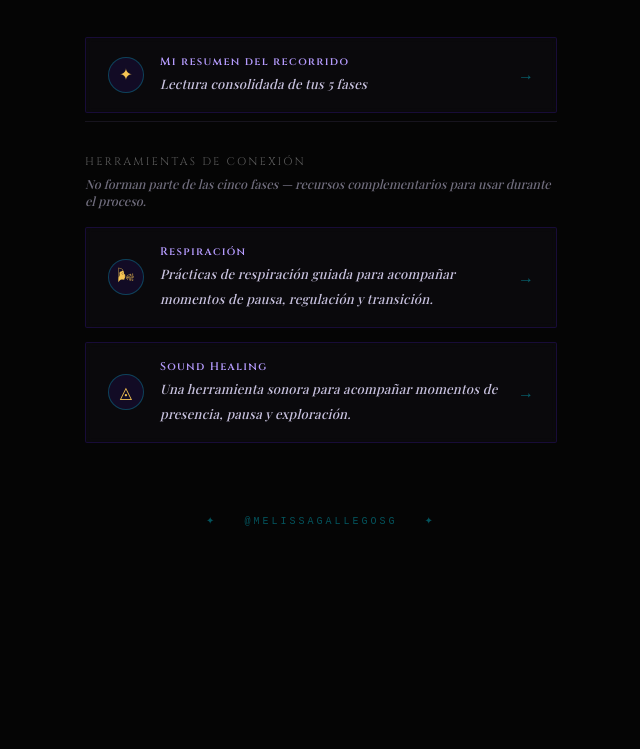
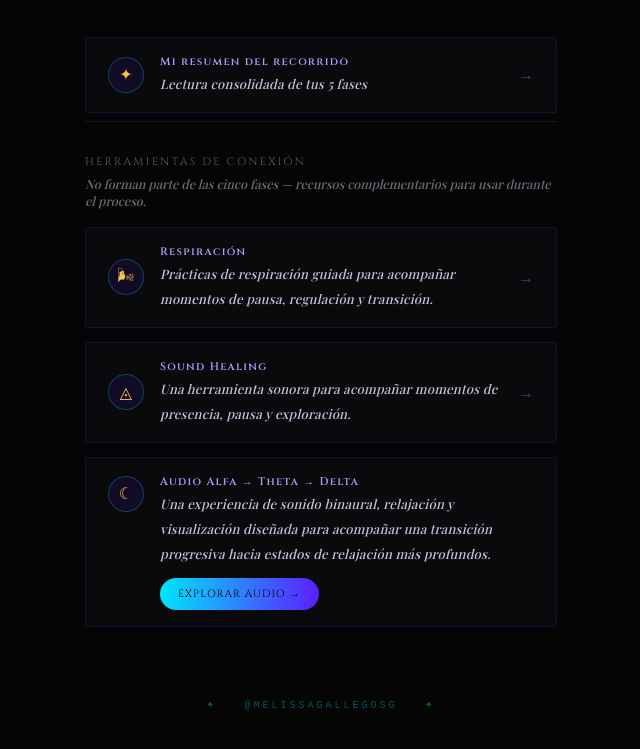
Before and after one commit to melissagallegosg/melissagallegosg-multilink, a plain HTML site: page index.html in a window 1280 px wide. Shown: the part 2182-2931 px from the top of the page, without its empty margins (319-959 px from the left). Before the commit the page ends 2789 px from the top, so only its background shows below. Drawn offline with nearby package versions, Linux system fonts and the light colour scheme; a web font is replaced by a local one.

Commit message:
Add files via upload

```diff
--- a/index.html
+++ b/index.html
@@ -412,6 +412,32 @@
   .link-arrow { font-size: 16px; color: var(--cyan); opacity: 0.4; transition: all 0.4s ease; position: relative; z-index: 1; }
   .link-card:hover .link-arrow { opacity: 0.9; transform: translateX(3px); }
 
+  .audio-tool-card { align-items: flex-start; cursor: default; }
+  .audio-tool-card:hover { transform: none; }
+  .audio-tool-card .link-icon { margin-top: 2px; }
+  .audio-tool-cta {
+    display: inline-flex;
+    align-items: center;
+    gap: 8px;
+    margin-top: 12px;
+    font-family: 'Cinzel', serif;
+    font-size: 10.5px;
+    letter-spacing: 0.1em;
+    text-transform: uppercase;
+    color: var(--void);
+    background: linear-gradient(90deg, var(--cyan), var(--violet));
+    text-decoration: none;
+    padding: 9px 18px;
+    border-radius: 20px;
+    transition: all 0.3s ease;
+    position: relative;
+    z-index: 1;
+  }
+  .audio-tool-cta:hover {
+    box-shadow: 0 0 20px rgba(0,229,255,0.4);
+    transform: translateX(2px);
+  }
+
   /* === FOOTER === */
   .footer { margin-top: 48px; text-align: center; }
   .footer-symbol {
@@ -586,6 +612,15 @@
         </div>
         <span class="link-arrow">→</span>
       </a>
+
+      <div class="link-card audio-tool-card">
+        <div class="link-icon">☾</div>
+        <div class="link-text">
+          <span class="link-title">Audio Alfa → Theta → Delta</span>
+          <span class="link-desc">Una experiencia de sonido binaural, relajación y visualización diseñada para acompañar una transición progresiva hacia estados de relajación más profundos.</span>
+          <a class="audio-tool-cta" href="https://melissagallegosg.gumroad.com/l/audioalfathetadelta" target="_blank" rel="noopener noreferrer">Explorar audio →</a>
+        </div>
+      </div>
     </div>
   </div>
 
```
